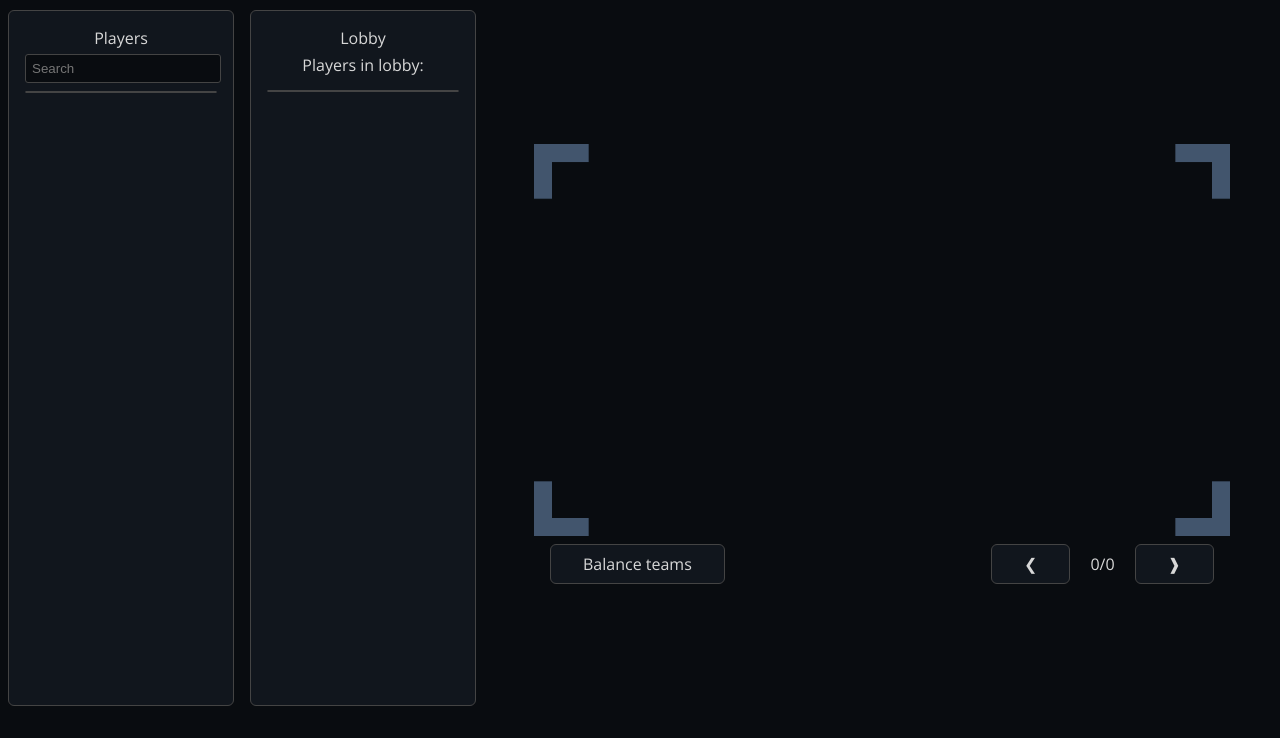
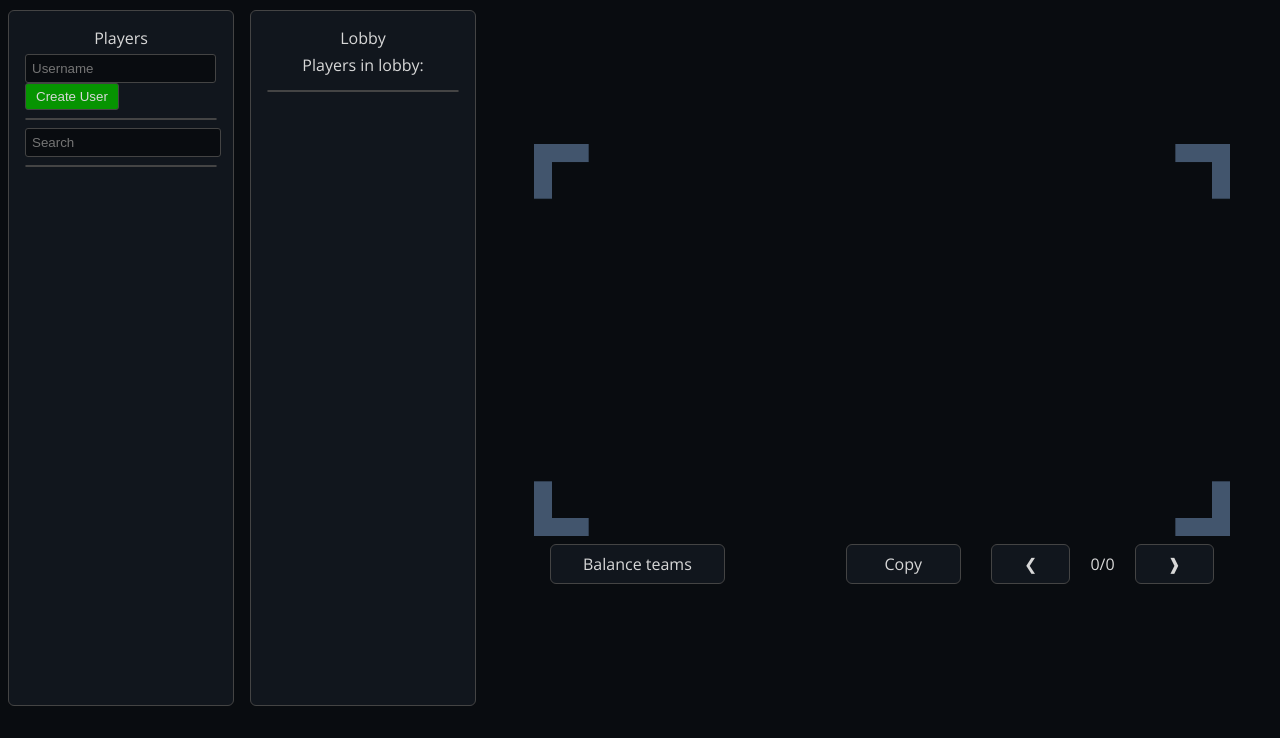
Before and after one commit to dmelackov/OWBalancer, a Python web app: template app/Site/templates/mainPage.html in a window 1280 px wide. Shown: the part 64-802 px from the top of the page. Before the commit the page ends 770 px from the top, so only its background shows below. Run offline with Jinja, Linux system fonts and the light colour scheme; the template is opened without the code that fills it, so the values that code supplies are empty.

Commit message:
Player add form

```diff
--- a/app/Site/static/css/style.css
+++ b/app/Site/static/css/style.css
@@ -181,7 +181,7 @@ input.error {
 
 .player_list {
     overflow-y: scroll;
-    height: 91%;
+    height: 85%;
 }
 
 #players_list {
@@ -426,6 +426,10 @@ td tr {
     padding: 8px 32px;
 }
 
+.balance_button:hover {
+    background-color: #242e3b;
+}
+
 .balance_button::selection {
     background: transparent;
 }
@@ -465,3 +469,8 @@ td tr {
 .create_container {
     cursor: pointer;
 }
+
+.copy_button {
+    margin-right: 30px;
+    padding: 8px 38px;
+}
--- a/app/Site/static/js/players.js
+++ b/app/Site/static/js/players.js
@@ -10,6 +10,9 @@
     const balance_count = document.getElementById("balance_count")
     const balance_controlls_left = document.getElementById("balance_button_left")
     const balance_controlls_right = document.getElementById("balance_button_right")
+    const copy_button = document.getElementById("copy_button")
+    const UserNickname = document.getElementById("UserNickname")
+    const UserCreateButton = document.getElementById("UserCreateButton")
 
     body.addEventListener("click", (e) => {
         if (!e.target.closest(".customSelect")) {
@@ -31,6 +34,7 @@
 
     let currentElem = null;
     let currentLobbyElem = null;
+    let imageBlob = null;
 
     lobbyTable.addEventListener("mouseover", (e) => { //mouseout
         var target = e.target.closest("td")
@@ -210,6 +214,7 @@
         dataSend["rating"] = target.value
         dataSend["customId"] = target.closest("td").dataset.playerId
         sendPOST("/api/changeRoleSr", dataSend)
+        updateLobby()
     })
 
     lobbyTable.addEventListener("keydown", (e) => {
@@ -223,9 +228,30 @@
     customSelect.addEventListener("click", (e) => {
         let target = e.target.closest(".create_container")
         if (!target) return;
+        if (lastActive) lastActive.classList.remove("active")
+        customSelect.style.display = 'none'
         sendPOST("/api/createCustom", { "id": lastActive.dataset.playerId })
         updateLobby()
     })
+
+    copy_button.addEventListener("click", async(e) => {
+        if (imageBlob == null) return;
+        await navigator.clipboard.writeText([
+            new ClipboardItem({
+                [pngBlob.type]: imageBlob
+            })
+        ]);
+    })
+
+    UserCreateButton.addEventListener("click", (e) => {
+        value = UserNickname.value.replace(/^\s+|\s+$/g, '')
+        if (value != "") {
+            UserNickname.value = ""
+            sendPOST("/api/createPlayer", { "Username": value })
+            updatePlayers()
+        }
+    })
+
     searchField.addEventListener('input', updatePlayers)
 
     updatePlayers()
@@ -315,10 +341,10 @@
             },
             body: JSON.stringify(current_balance)
         })).blob()
+        imageBlob = image
         var urlCreator = window.URL || window.webkitURL;
         var imageUrl = urlCreator.createObjectURL(image);
         balance_img.src = imageUrl
         balance_count.innerText = (index + 1) + "/" + balance["Balances"].length
     }
-
 })();
--- a/app/Site/templates/mainPage.html
+++ b/app/Site/templates/mainPage.html
@@ -12,8 +12,14 @@
         <p class="title">
             Players
         </p>
+        <div class="user_create_container">
+            <input type="text" id="UserNickname" placeholder="Username" class="custom_input">
+            <button class="btn btn-submit custom_input" id="UserCreateButton">Create User</button>
+        </div>
+        <hr>
         <input type="text" id="PlayersSearch" placeholder="Search" class="custom_input">
         <hr>
+
         <div class="player_list">
             <table id="players_list">
                 <col class="player_container" />
@@ -37,6 +43,7 @@
                 <p class="btn balance_button" id="balance_button">Balance teams</p>
             </div>
             <div class="balance_controlls_right">
+                <p id="copy_button" class="balance_button copy_button">Copy</p>
                 <p class="btn balance_button" id="balance_button_left">❮</p>
                 <p id="balance_count">0/0</p>
                 <p class="btn balance_button" id="balance_button_right">❱</p>
```
Also changed, not shown: app/Site/api.py (+8 -1 lines).
